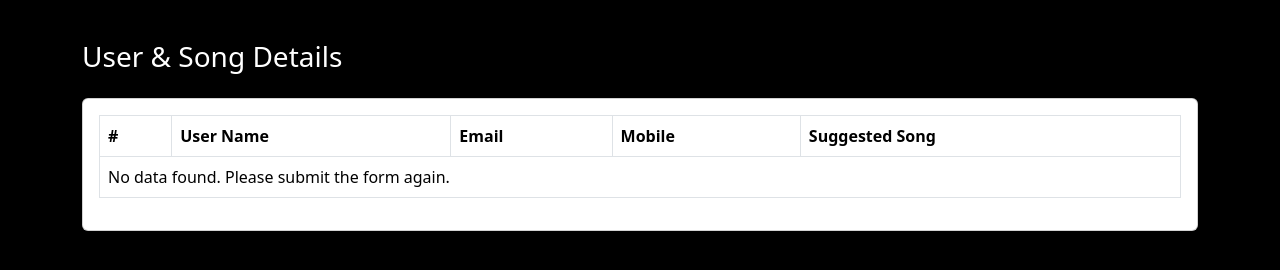
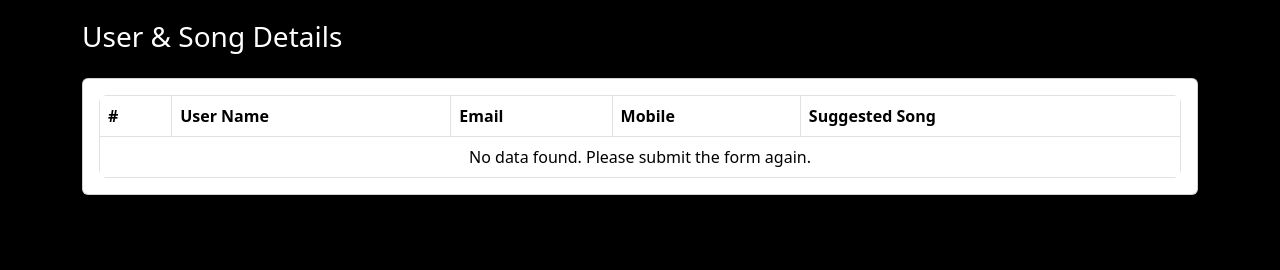
Before and after one commit to Codewallahh/webscansongs, a plain HTML site: page details.html in a window 1280 px wide. Drawn offline with nearby package versions, Linux system fonts and the light colour scheme.

Commit message:
add .jsonfile

```diff
--- a/details.html
+++ b/details.html
@@ -8,16 +8,31 @@
   <link href="https://cdn.jsdelivr.net/npm/bootstrap@5.3.7/dist/css/bootstrap.min.css" rel="stylesheet" />
   <style>
     body {
-      padding: 40px;
       background-color: black;
+      color: white;
+      padding: 20px;
     }
 
     .card {
       margin-bottom: 30px;
     }
 
-    .text-white {
-      color: white;
+    .table-responsive {
+      background: white;
+      border-radius: 8px;
+      overflow-x: auto;
+    }
+
+    .table th,
+    .table td {
+      vertical-align: middle;
+    }
+
+    @media (max-width: 576px) {
+      h3 {
+        font-size: 1.4rem;
+        text-align: center;
+      }
     }
   </style>
 </head>
@@ -28,7 +43,8 @@
 
     <div class="card">
       <div class="card-body">
-        <table class="table table-bordered">
+        <div class="table-responsive">
+          <table class="table table-bordered mb-0">
             <thead>
               <tr>
                 <th>#</th>
@@ -40,6 +56,7 @@
             </thead>
             <tbody id="detailsTable"></tbody>
           </table>
+        </div>
       </div>
     </div>
   </div>
@@ -59,8 +76,9 @@
         </tr>
       `;
     } else {
-      table.innerHTML = `<tr><td colspan="5">No data found. Please submit the form again.</td></tr>`;
+      table.innerHTML = `<tr><td colspan="5" class="text-center">No data found. Please submit the form again.</td></tr>`;
     }
   </script>
 </body>
+
 </html>
```
Also changed, not shown: form.html (+20 -5 lines), .json (added). Lines whose indentation alone changed are shown as unchanged.
